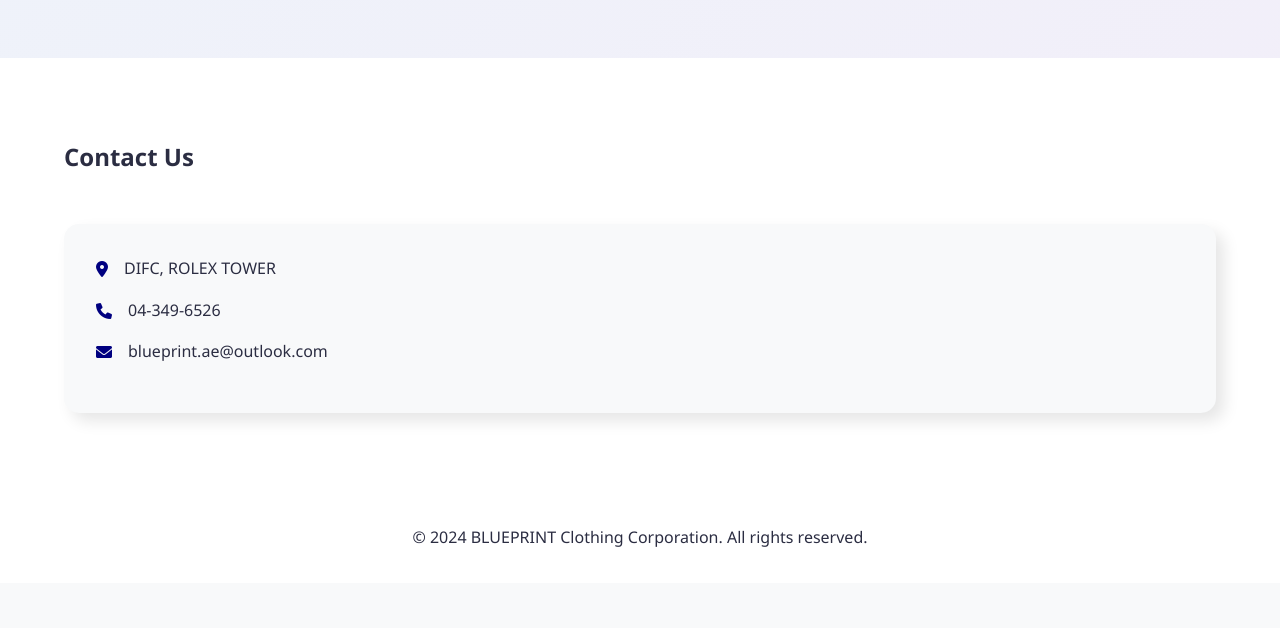
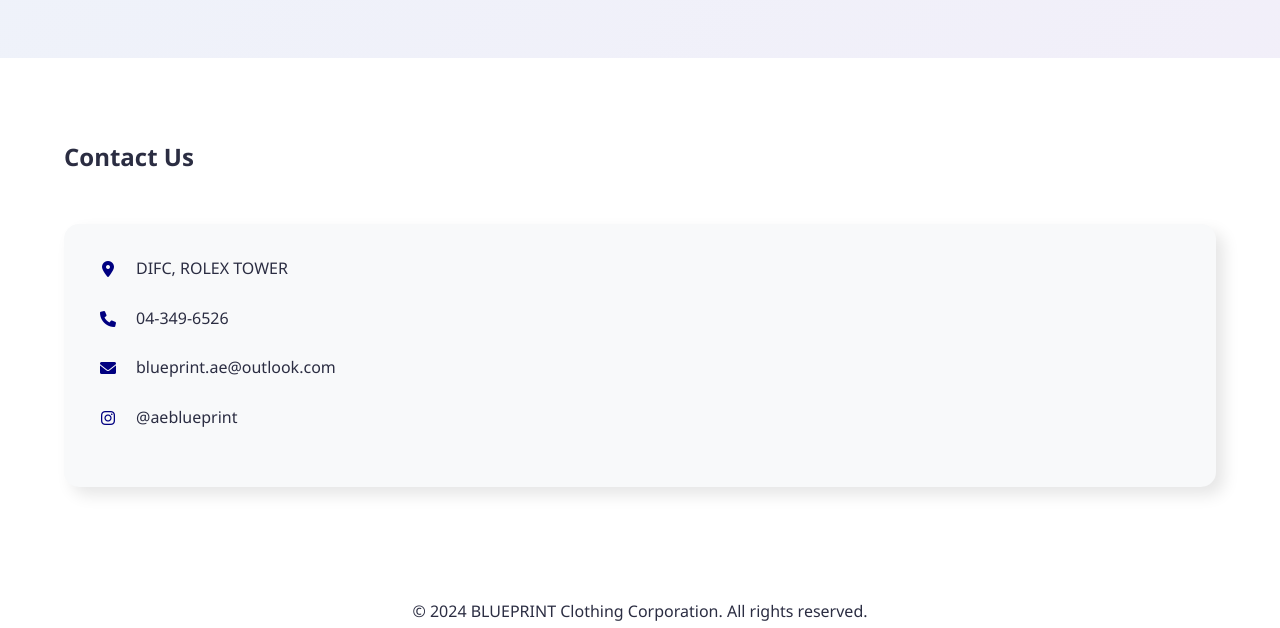
Before and after one commit to David0J/blueprint, a plain HTML site: page index.html in a window 1280 px wide. Shown: the part 1646-2274 px from the top of the page. Before the commit the page ends 2229 px from the top, so only its background shows below. Drawn offline with nearby package versions, Linux system fonts and the light colour scheme.

Commit message:
Update index.html

```diff
--- a/index.html
+++ b/index.html
@@ -182,11 +182,47 @@
     .contact-item {
         display: flex;
         align-items: center;
-            margin-bottom: 1rem;
+        margin-bottom: 1.5rem;
+        transition: transform 0.3s ease;
+    }
+
+    .contact-item:hover {
+        transform: translateX(10px);
     }
 
     .contact-item i {
         margin-right: 1rem;
+        color: var(--primary-color);
+        width: 24px;
+        height: 24px;
+        display: flex;
+        align-items: center;
+        justify-content: center;
+    }
+
+    .contact-item.instagram i {
+        background: linear-gradient(45deg, #405DE6, #5851DB, #833AB4, #C13584, #E1306C, #FD1D1D);
+        -webkit-background-clip: text;
+        background-clip: text;
+        -webkit-text-fill-color: transparent;
+        font-size: 1.5rem;
+    }
+
+    .contact-item.instagram:hover i {
+        transform: scale(1.2);
+    }
+
+    .contact-item p {
+        margin: 0;
+    }
+
+    .contact-item a {
+        color: var(--text-color);
+        text-decoration: none;
+        transition: color 0.3s ease;
+    }
+
+    .contact-item a:hover {
         color: var(--primary-color);
     }
 
@@ -232,7 +268,7 @@
         <div class="team-grid">
             <div class="team-card" data-aos="fade-up" data-aos-delay="100">
                 <img src="https://www.shutterstock.com/image-vector/social-media-instagram-avatar-profile-260nw-2232243885.jpg" alt="Judy Qabeel">
-                <h3>Judy Qabeel</h3>
+                <h3>Judi Qabeel</h3>
                 <p>Chief Executive Officer</p>
             </div>
             <div class="team-card" data-aos="fade-up" data-aos-delay="200">
@@ -272,6 +308,10 @@
                     <i class="fas fa-envelope"></i>
                     <p>blueprint.ae@outlook.com</p>
                 </div>
+                <div class="contact-item">
+                    <i class="fab fa-instagram"></i>
+                    <p><a href="https://instagram.com/aeblueprint" target="_blank">@aeblueprint</a></p>
+                </div>
             </div>
         </div>
     </section>
```
Lines whose indentation alone changed are shown as unchanged.
